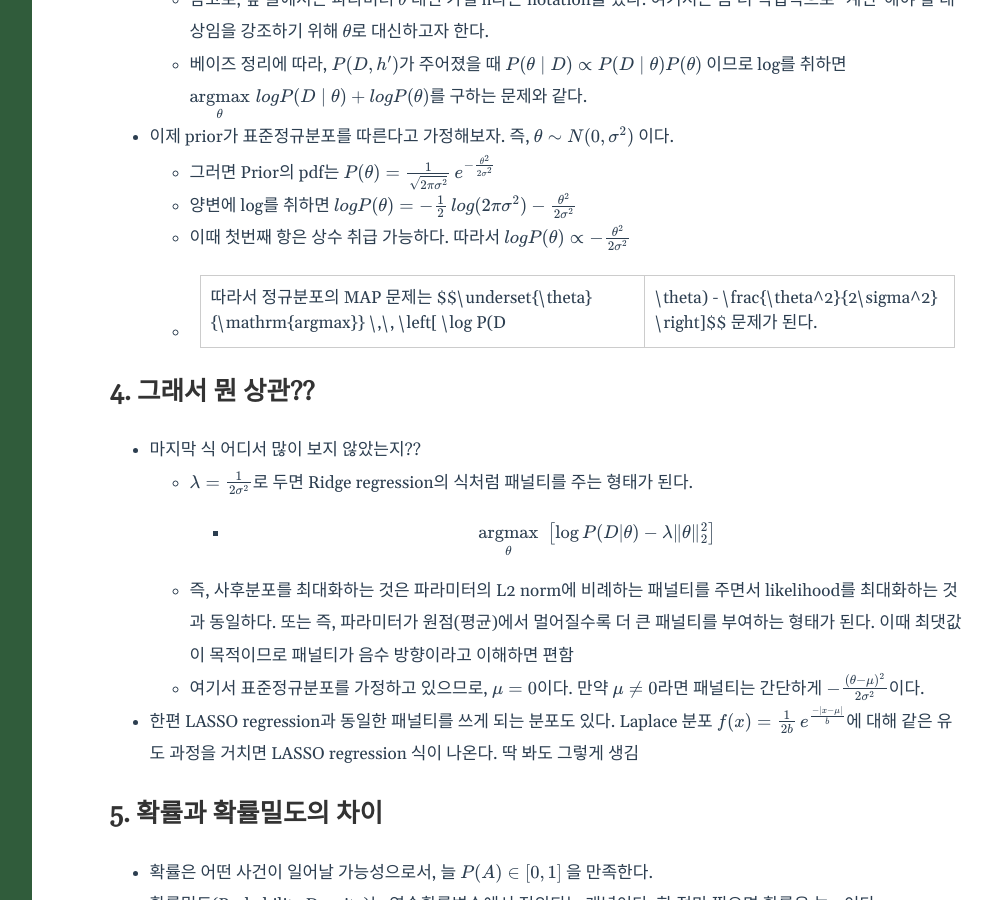
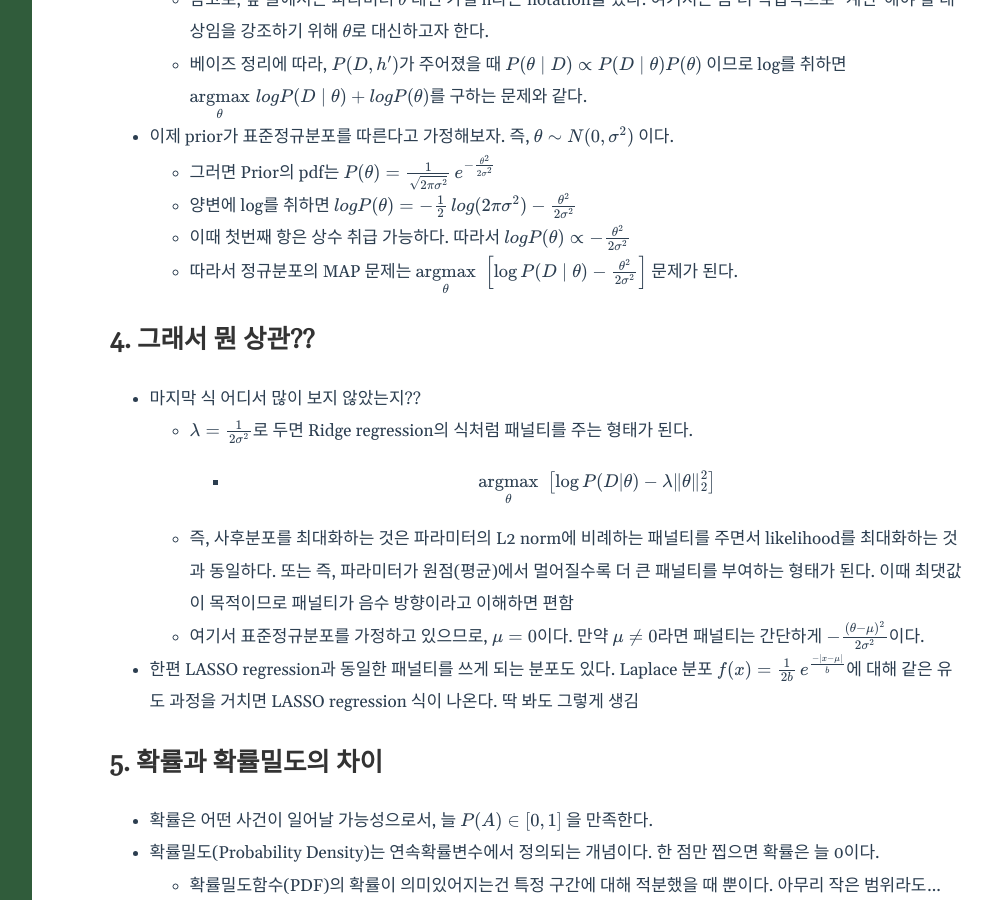
Before and after one commit to froggo-roggo/froggo-roggo.github.io, a Jekyll site: the page built from _posts/2025-07-02-mapreg.markdown, in a window 1280 px wide and 900 px high, scrolled down 1934 px. Shown: the whole window, without its empty margins (238-1230 px from the left). Built offline with Jekyll 4.4.1, drawn with Linux system fonts in a browser that asks for light colours.

Commit message:
modify mapreg post

```diff
--- a/_posts/2025-07-02-mapreg.markdown
+++ b/_posts/2025-07-02-mapreg.markdown
@@ -48,7 +48,7 @@ use_math: true
     - 그러면 Prior의 pdf는 $$P(\theta) = \frac{1}{\sqrt{2 \pi \sigma^2}} \, e^{-\frac{\theta^2}{2\sigma^2}}$$
 	- 양변에 log를 취하면 $$log P(\theta) = -\frac{1}{2}\, log(2 \pi \sigma^2) - \frac{\theta^2}{2\sigma^2}$$
 	- 이때 첫번째 항은 상수 취급 가능하다. 따라서 $$log P(\theta) \propto - \frac{\theta^2}{2\sigma^2}$$
-	- 따라서 정규분포의 MAP 문제는 $$\underset{\theta}{\mathrm{argmax}} \,\, \left[ \log P(D|\theta) - \frac{\theta^2}{2\sigma^2} \right]$$ 문제가 된다.
+	- 따라서 정규분포의 MAP 문제는 $$\underset{\theta}{\mathrm{argmax}} \,\, \left[ \log P(D \mid \theta) - \frac{\theta^2}{2\sigma^2} \right]$$ 문제가 된다.
 
 ## 4. 그래서 뭔 상관??
 - 마지막 식 어디서 많이 보지 않았는지??
```
